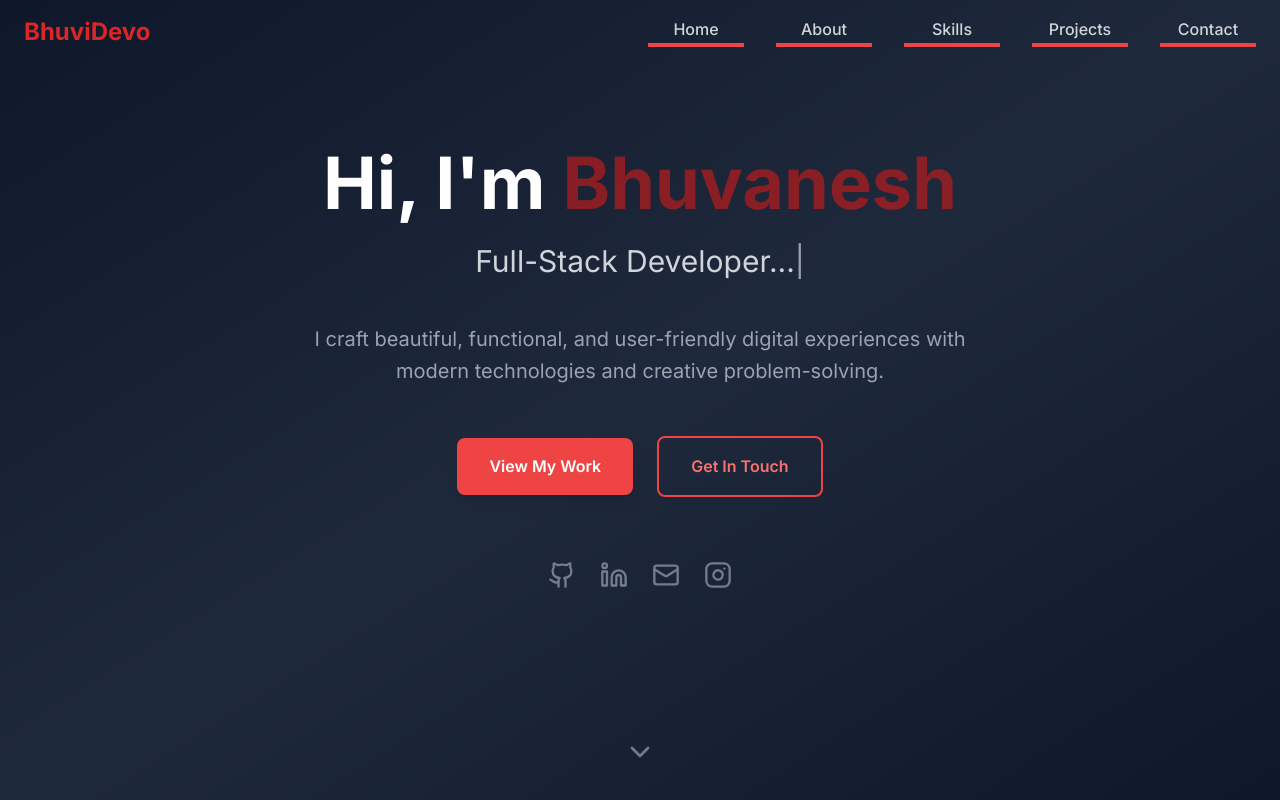
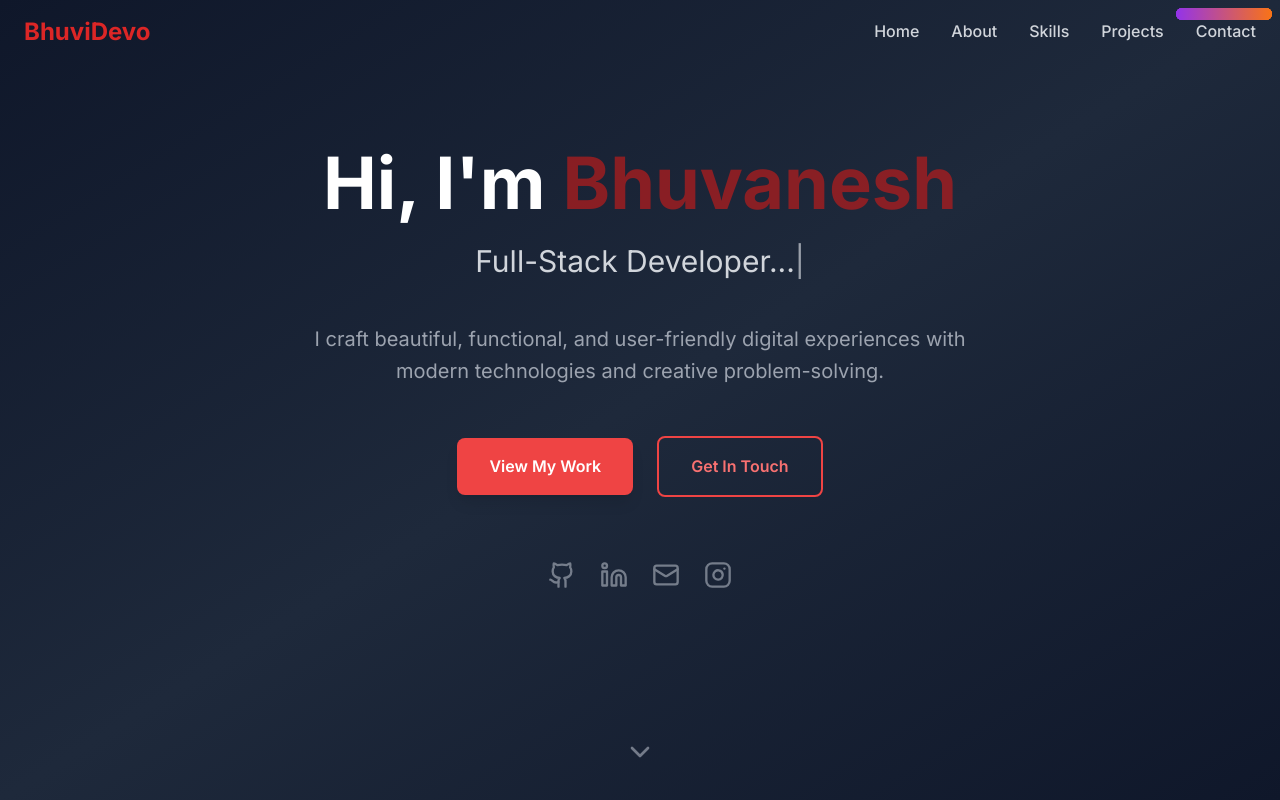
Before and after one commit to Bhuvaneshmaker/Bhuvanesh, a React (Vite) app: page / in a window 1280 px wide. Shown: the top 800 px of the page. Built offline with nearby package versions, Linux system fonts and the light colour scheme.

Commit message:
Update Header.tsx

```diff
--- a/src/components/Header.tsx
+++ b/src/components/Header.tsx
@@ -46,7 +46,7 @@ const Header = () => {
                 key={item.id}
                 onClick={() => scrollToSection(item.id)}
                 className="text-gray-300 hover:text-red-400 transition-colors duration-200  font-medium">
-                {item.label}<div className="w-24 h-1 bg-red-500 mx-auto "></div>
+                {item.label}<div className="w-24 h-1 absolute right-2 top-2 bg-gradient-to-r from-purple-600 to-orange-500 text-white px-4 py-1.5 rounded-lg text-sm font-medium hover:from-red-800 hover:to-orange-600 transition-all duration-200 mx-auto "></div>
               </button>
             ))}
           </div>
```
